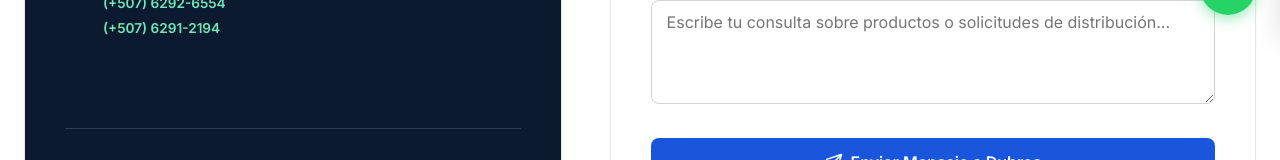
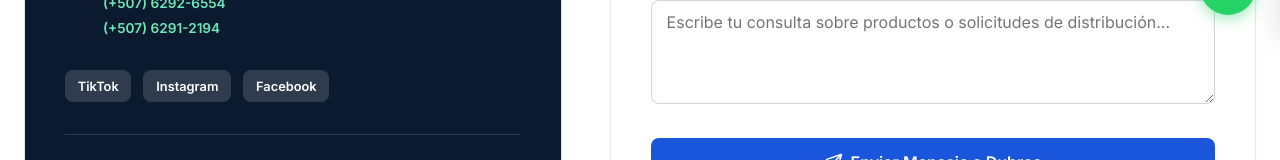
Before and after one commit to dubroswix-png/dubros-app, a Next.js app: page /contacto in a window 1280 px wide. Shown: the part 761-921 px from the top of the page. Built offline with nearby package versions, Linux system fonts and the light colour scheme; no server answers.

Commit message:
Actualizar y enlazar TikTok oficial (@dubrosinternational) en footer y pagina de contacto

```diff
--- a/src/app/contacto/page.tsx
+++ b/src/app/contacto/page.tsx
@@ -140,6 +140,66 @@ export default function ContactPage() {
                       </a>
                     </div>
                   </div>
+                </div>
+
+                <div style={{ display: 'flex', gap: '0.75rem', marginTop: '0.5rem' }}>
+                  <a
+                    href="https://www.tiktok.com/@dubrosinternational"
+                    target="_blank"
+                    rel="noreferrer"
+                    style={{
+                      padding: '0.4rem 0.8rem',
+                      borderRadius: 'var(--radius-md)',
+                      backgroundColor: 'rgba(255,255,255,0.15)',
+                      color: '#FFF',
+                      fontSize: '0.8rem',
+                      fontWeight: 600,
+                      textDecoration: 'none',
+                      display: 'inline-flex',
+                      alignItems: 'center',
+                      gap: '0.4rem',
+                    }}
+                  >
+                    TikTok
+                  </a>
+                  <a
+                    href="https://www.instagram.com/dubrosinternational/?hl=es"
+                    target="_blank"
+                    rel="noreferrer"
+                    style={{
+                      padding: '0.4rem 0.8rem',
+                      borderRadius: 'var(--radius-md)',
+                      backgroundColor: 'rgba(255,255,255,0.15)',
+                      color: '#FFF',
+                      fontSize: '0.8rem',
+                      fontWeight: 600,
+                      textDecoration: 'none',
+                      display: 'inline-flex',
+                      alignItems: 'center',
+                      gap: '0.4rem',
+                    }}
+                  >
+                    Instagram
+                  </a>
+                  <a
+                    href="https://www.facebook.com/dubros/?locale=es_LA"
+                    target="_blank"
+                    rel="noreferrer"
+                    style={{
+                      padding: '0.4rem 0.8rem',
+                      borderRadius: 'var(--radius-md)',
+                      backgroundColor: 'rgba(255,255,255,0.15)',
+                      color: '#FFF',
+                      fontSize: '0.8rem',
+                      fontWeight: 600,
+                      textDecoration: 'none',
+                      display: 'inline-flex',
+                      alignItems: 'center',
+                      gap: '0.4rem',
+                    }}
+                  >
+                    Facebook
+                  </a>
                 </div>
               </div>
             </div>
```
